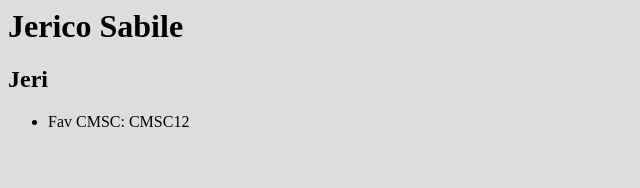
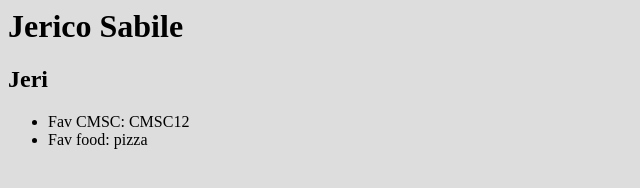
Before and after one commit to j-sabile/j-sabile.github.io, a plain HTML site: page index.html in a window 1280 px wide. Shown: the whole page, without its empty margins (0-640 px from the left). Drawn offline with Linux system fonts and the light colour scheme.

Commit message:
feat: added pizza

```diff
--- a/index.html
+++ b/index.html
@@ -10,6 +10,8 @@
 
 		<ul>
 			<li> Fav CMSC: CMSC12 </li>
+
+			<li> Fav food: pizza </li>
 		</ul>
 	</body>
 
```
